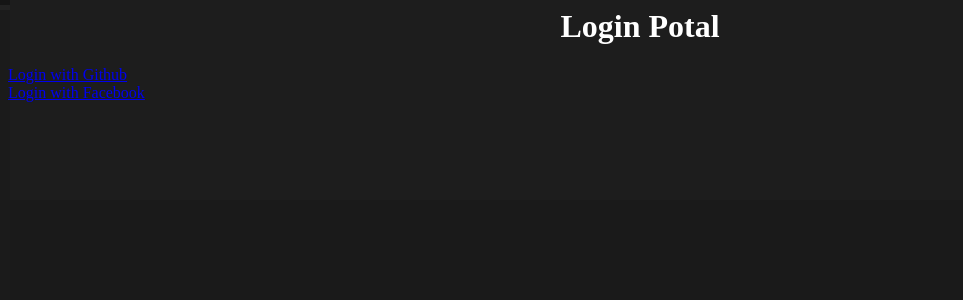
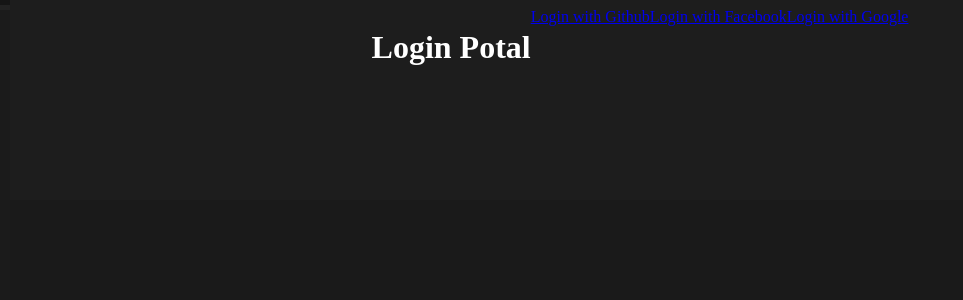
Before and after one commit to swap-nil7/Oppose-Me-Login, a Django app: page / in a window 1280 px wide. Shown: the top 300 px of the page, without its empty margins (0-963 px from the left). Run offline with Django 3.2, Linux system fonts and the light colour scheme.

Commit message:
google oauth complete

```diff
--- a/project/settings.py
+++ b/project/settings.py
@@ -108,7 +108,7 @@ AUTHENTICATION_BACKENDS = (
     'social_core.backends.github.GithubOAuth2',
     'social_core.backends.twitter.TwitterOAuth',
     'social_core.backends.facebook.FacebookOAuth2',
-
+    'social_core.backends.google.GoogleOAuth2',
     'django.contrib.auth.backends.ModelBackend',
 )
 
@@ -116,6 +116,8 @@ SOCIAL_AUTH_GITHUB_KEY = '54c8ee4952e1abf4fb66'
 SOCIAL_AUTH_GITHUB_SECRET = '835b24799404761598821599d89ff92c1c0b8d4c'
 SOCIAL_AUTH_FACEBOOK_KEY = '449205448812071'
 SOCIAL_AUTH_FACEBOOK_SECRET = '7f84a45536fff47b68704c25211c573b'
+SOCIAL_AUTH_GOOGLE_OAUTH2_KEY = '901039590380-achnlm61isr1qf0cagmv0q0ss26na9vl.apps.googleusercontent.com'
+SOCIAL_AUTH_GOOGLE_OAUTH2_SECRET = 'tZ7ZVAGxc78tieRE2evBQI_6'
 
 # Internationalization
 # https://docs.djangoproject.com/en/1.11/topics/i18n/
--- a/social/static/social/index.css
+++ b/social/static/social/index.css
@@ -12,3 +12,8 @@ h1{
 	color: white;
 	text-align: center;
 }
+
+.main{
+	display: flex;
+	justify-content: center;
+}
--- a/social/templates/social/index.html
+++ b/social/templates/social/index.html
@@ -4,8 +4,11 @@
 </head>
 <body>
 	<link rel="stylesheet" type="text/css" href="{% static 'social/index.css' %}">
-	<h1>Login Potal</h1>
-	<a href="{% url 'social:begin' 'github' %}">Login with Github</a><br>
-	<a href="{% url 'social:begin' 'facebook' %}">Login with Facebook</a>
+	<div class = "main">
+		<h1>Login Potal</h1>
+		<a href="{% url 'social:begin' 'github' %}">Login with Github</a><br>
+		<a href="{% url 'social:begin' 'facebook' %}">Login with Facebook</a><br>
+		<a href="{% url 'social:begin' 'google-oauth2' %}">Login with Google</a><br>
+	</div>
 </body>
 </html>
```
Also changed, not shown: db.sqlite3, 1 other file.
